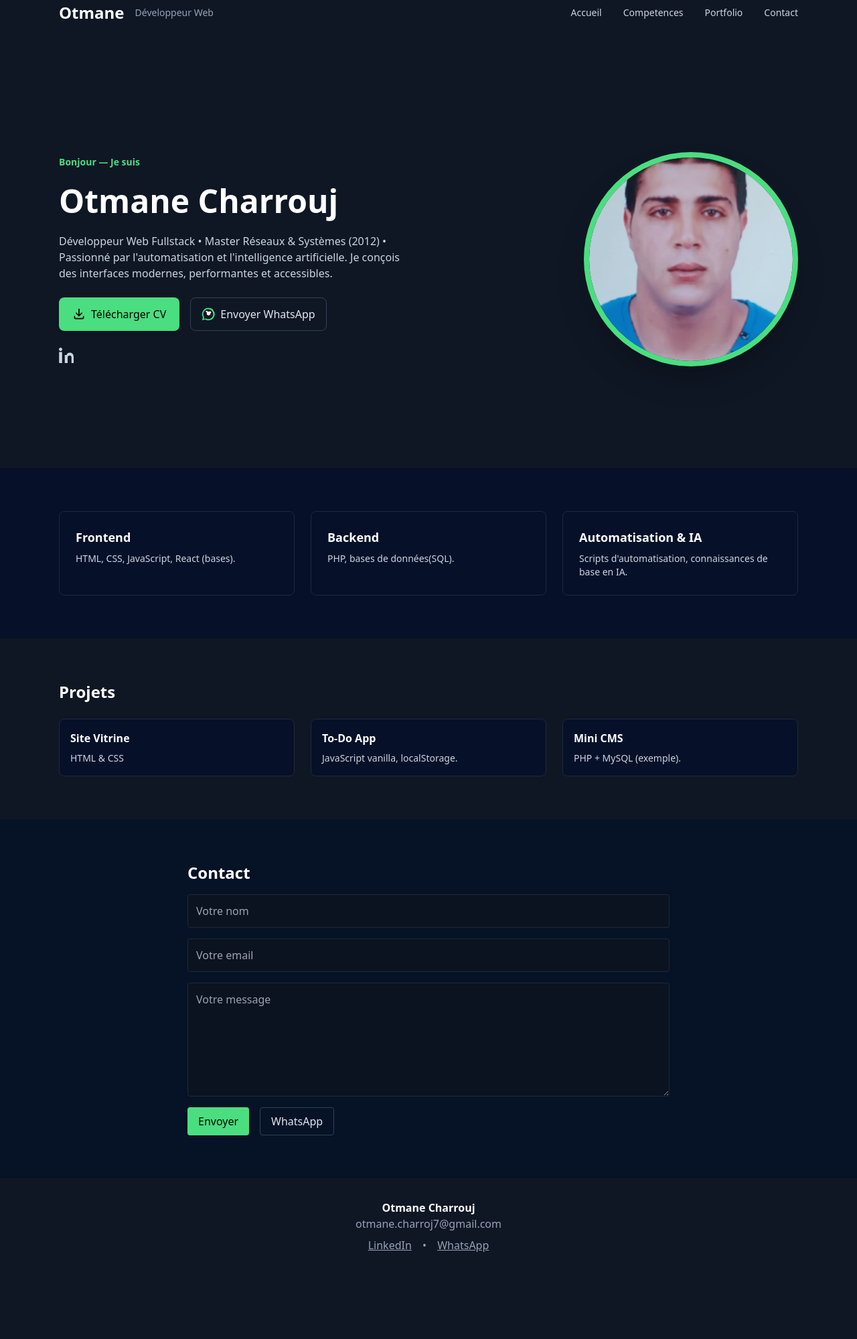
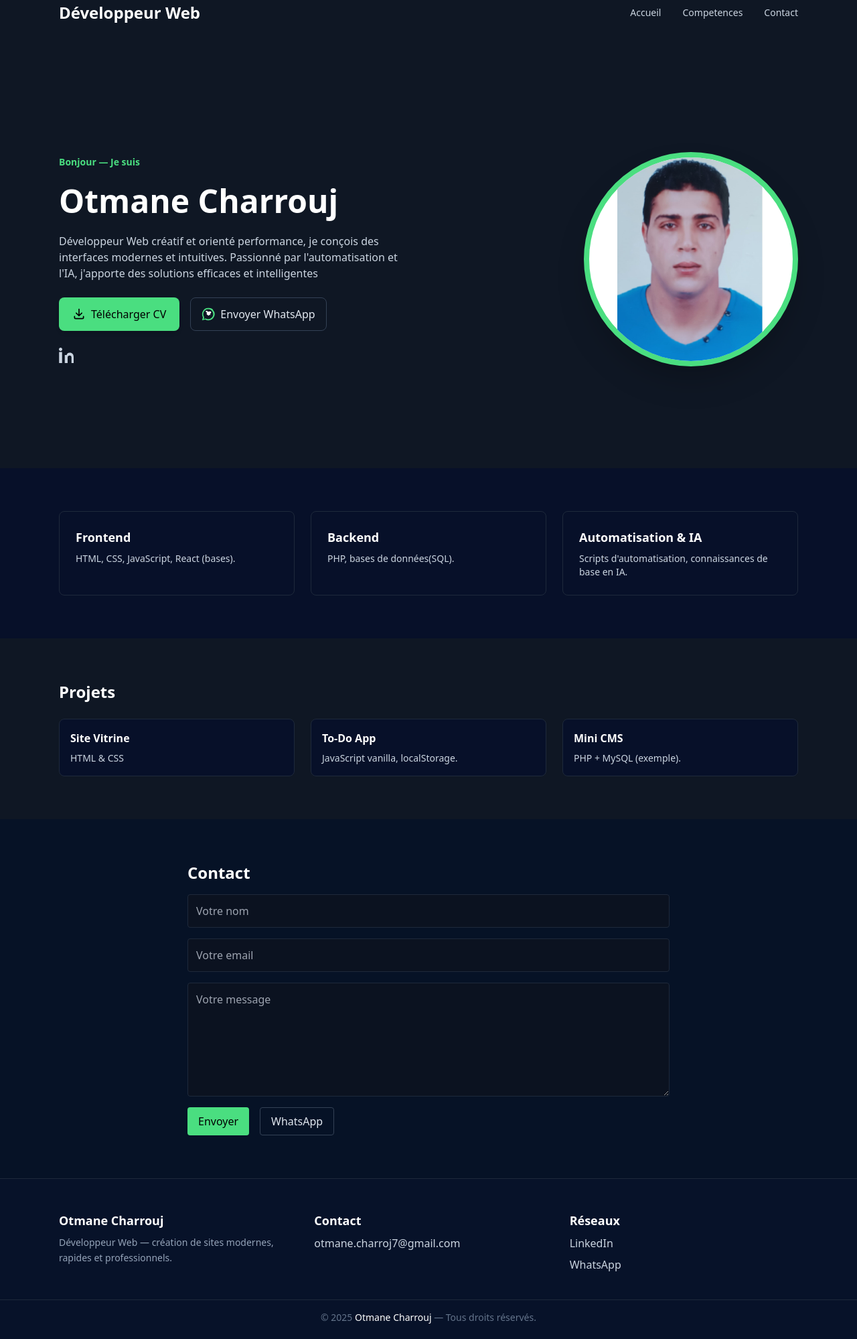
Before and after one commit to ocharrouj/my-portfolio, a plain HTML site: page index.html in a window 1280 px wide. Shown: the part 21-2020 px from the top of the page at 67% size. Before the commit the page ends 1924 px from the top, so only its background shows below. Drawn offline with nearby package versions, Linux system fonts and the light colour scheme.

Commit message:
mofication d'image et footer

```diff
--- a/index.html
+++ b/index.html
@@ -3,7 +3,7 @@
 <head>
   <meta charset="utf-8" />
   <meta name="viewport" content="width=device-width, initial-scale=1" />
-  <title>Otmane charrouj — Portfolio</title>
+  <title>Otmane — Portfolio</title>
 
   <!-- Tailwind CDN -->
   <script src="https://cdn.tailwindcss.com"></script>
@@ -15,13 +15,11 @@
   <header class="fixed w-full z-30 top-0">
     <nav class="max-w-6xl mx-auto flex items-center justify-between p-6">
       <div class="flex items-center gap-4">
-        <div class="text-2xl font-bold text-white">Otmane</div>
-        <span class="text-sm text-slate-400">Développeur Web</span>
+        <div class="text-2xl font-bold text-white">Développeur Web</div>
       </div>
       <ul class="hidden md:flex gap-8 text-sm items-center text-slate-300">
         <li><a href="#home" class="hover:text-green-400">Accueil</a></li>
         <li><a href="#services" class="hover:text-green-400">Competences</a></li>
-        <li><a href="#portfolio" class="hover:text-green-400">Portfolio</a></li>
         <li><a href="#contact" class="hover:text-green-400">Contact</a></li>
       </ul>
     </nav>
@@ -37,12 +35,12 @@
         <p class="text-sm text-green-400 font-semibold">Bonjour — Je suis</p>
         <h1 class="text-4xl md:text-5xl font-extrabold text-white leading-tight">Otmane Charrouj</h1>
         <p class="text-slate-300 max-w-xl">
-          Développeur Web Fullstack • Master Réseaux & Systèmes (2012) • Passionné par l'automatisation et l'intelligence artificielle.
-          Je conçois des interfaces modernes, performantes et accessibles.
+         Développeur Web créatif et orienté performance, je conçois des interfaces modernes et intuitives.
+         Passionné par l'automatisation et l'IA, j'apporte des solutions efficaces et intelligentes
         </p>
 
         <div class="flex flex-wrap gap-4 mt-4">
-          <a href="CV-Otmane.pdf" download class="inline-flex items-center gap-2 bg-green-400 text-black px-5 py-3 rounded-lg font-medium shadow-md hover:scale-105 transition">
+          <a href="CVotmane.pdf" download class="inline-flex items-center gap-2 bg-green-400 text-black px-5 py-3 rounded-lg font-medium shadow-md hover:scale-105 transition">
             <!-- download icon -->
             <svg xmlns="http://www.w3.org/2000/svg" class="w-5 h-5" fill="none" viewBox="0 0 24 24" stroke="currentColor"><path stroke-linecap="round" stroke-linejoin="round" stroke-width="2" d="M4 16v2a2 2 0 002 2h12a2 2 0 002-2v-2M7 10l5 5 5-5M12 15V3"/></svg>
             Télécharger CV
@@ -66,10 +64,10 @@
       <!-- right image (circle) -->
       <div class="flex justify-center lg:justify-end">
         <!-- Use your uploaded image path or replace by photo.jpg placed in same folder -->
-        <img src="WhatsApp Image 2025-11-25 à 12.43.37_3c54497f.jpg"
-             alt="Otmane"
-             class="w-64 h-64 md:w-80 md:h-80 rounded-full object-cover border-8 border-green-400 shadow-2xl hero-img">
-      </div>
+        <img src="otmane_charroujwb.png"
+     alt="developpeur web"
+     class="w-64 h-64 md:w-80 md:h-80 rounded-full object-contain border-8 border-green-400 shadow-2xl hero-img bg-white">
+     </div>
     </section>
 
     <!-- SERVICES / ABOUT SHORT -->
@@ -89,9 +87,7 @@
         </div>
       </div>
     </section>
-
-    <!-- PORTFOLIO (mini) -->
-    <section id="portfolio" class="py-16">
+    <section id="services" class="py-16">
       <div class="max-w-6xl mx-auto px-6">
         <h2 class="text-2xl font-bold text-white mb-6">Projets</h2>
         <div class="grid md:grid-cols-3 gap-6">
@@ -112,6 +108,7 @@
       </div>
     </section>
 
+
     <!-- CONTACT -->
     <section id="contact" class="py-16 bg-[#061226]">
       <div class="max-w-3xl mx-auto px-6">
@@ -130,18 +127,60 @@
     </section>
 
     <!-- FOOTER -->
-    <footer class="py-8">
-      <div class="max-w-6xl mx-auto px-6 text-center text-slate-400">
-        <p class="text-white font-semibold">Otmane Charrouj</p>
-        <p>otmane.charroj7@gmail.com</p>
-        <p class="mt-2">
-          <a href="https://www.linkedin.com/in/otmane-charrouj" target="_blank" class="underline hover:text-green-400">LinkedIn</a>
-          <span class="mx-3">•</span>
-          <a href="https://wa.me/212721435214?text=Bonjour%20Otmane" target="_blank" class="underline hover:text-green-400">WhatsApp</a>
-        </p>
-      </div>
-    </footer>
+    <footer class="bg-[#071229] border-t border-slate-800 py-12">
+  <div class="max-w-6xl mx-auto px-6 grid md:grid-cols-3 gap-10 text-slate-300">
+
+    <!-- COL 1 : Portfolio -->
+    <div>
+      <h3 class="text-white text-lg font-semibold mb-2">Otmane Charrouj</h3>
+      <p class="text-sm text-slate-400 leading-relaxed">
+        Développeur Web  — création de sites modernes, rapides et professionnels.
+      </p>
+    </div>
+
+    <!-- COL 2 : Contact -->
+    <div>
+      <h3 class="text-white text-lg font-semibold mb-2">Contact</h3>
+      <ul class="space-y-2">
+        <li>
+          <a href="mailto:otmane.charroj7@gmail.com"
+             class="hover:text-green-400 transition">
+            otmane.charroj7@gmail.com
+          </a>
+        </li>
+      </ul>
+    </div>
+
+    <!-- COL 3 : Réseaux sociaux -->
+    <div>
+      <h3 class="text-white text-lg font-semibold mb-2">Réseaux</h3>
+      <ul class="space-y-2">
+        <li>
+          <a href="https://www.linkedin.com/in/otmane-charrouj"
+             target="_blank"
+             class="hover:text-green-400 transition">
+            LinkedIn
+          </a>
+        </li>
+        <li>
+          <a href="https://wa.me/212721435214?text=Bonjour%20Otmane"
+             target="_blank"
+             class="hover:text-green-400 transition">
+            WhatsApp
+          </a>
+        </li>
+      </ul>
+    </div>
+  </div>
+
+  <!-- COPYRIGHT -->
+  <div class="mt-10 text-center text-slate-500 text-sm border-t border-slate-800 pt-4">
+    © 2025 <span class="text-white font-medium">Otmane Charrouj</span> — Tous droits réservés.
+  </div>
+</footer>
+
   </main>
+
 
   <script src="script.js"></script>
 </body>
--- a/style.css
+++ b/style.css
@@ -19,3 +19,12 @@
 @media (max-width: 1024px){
   header nav ul { display: none; }
 }
+
+
+html {
+  scroll-behavior: smooth;
+}
+
+section {
+  scroll-margin-top: 100px; /* hauteur approximative de ton header */
+}
```
Also changed, not shown: WhatsApp Image 2025-11-25 à 12.43.37_3c54497f.jpg (deleted), otmane_charrouj.png (deleted), otmane_charroujwb.png (added).
